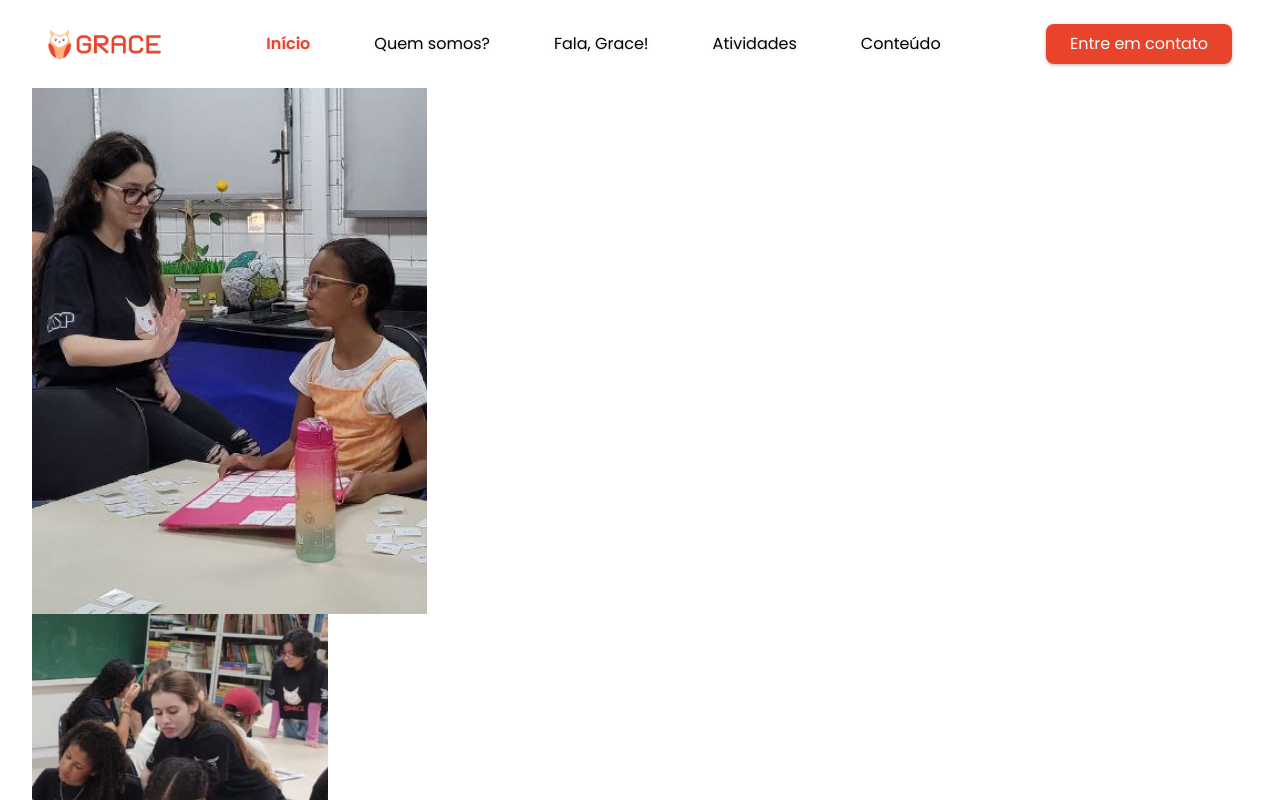
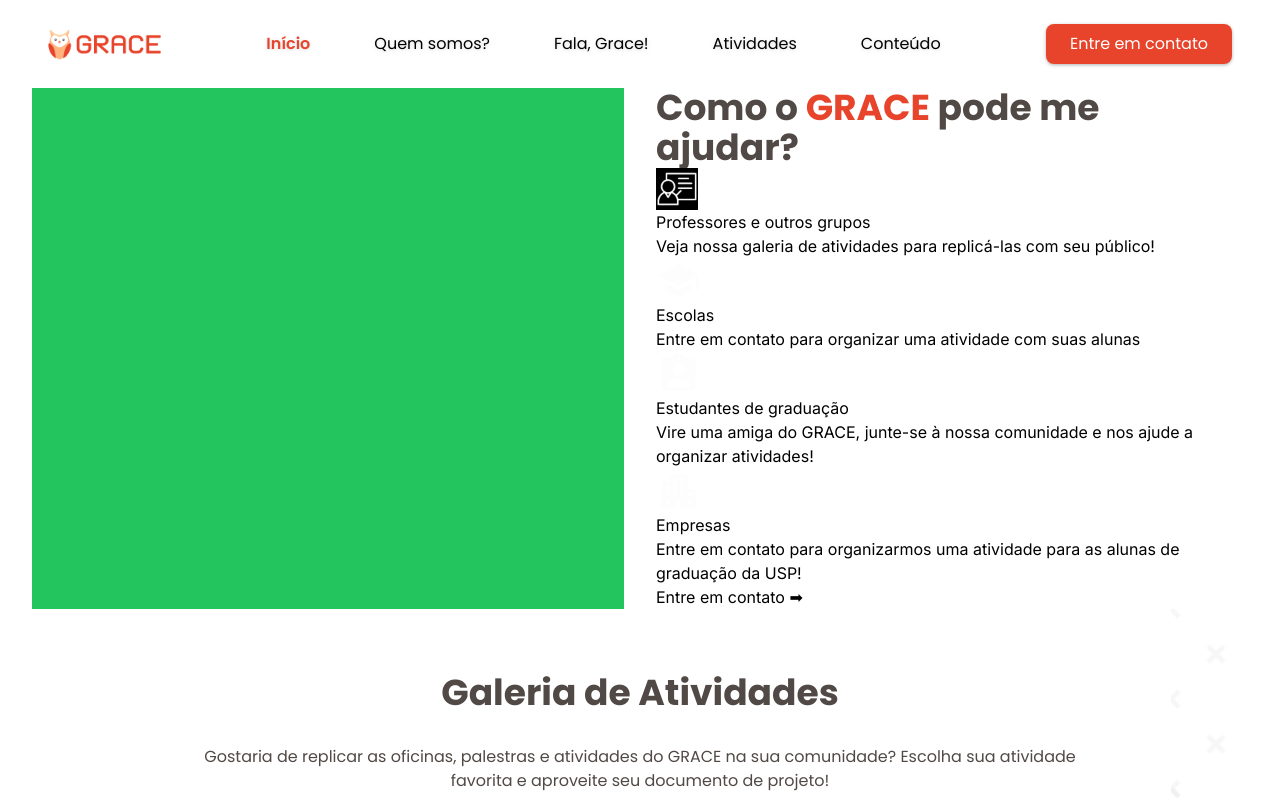
Before and after one commit to petsi-each/Grace-Website, a Next.js app: page / in a window 1280 px wide. Shown: the top 800 px of the page. Built offline with nearby package versions, Linux system fonts and the light colour scheme.

Commit message:
style: add grid & title styling

```diff
--- a/src/app/components/ComoGracePodeAjudar.tsx
+++ b/src/app/components/ComoGracePodeAjudar.tsx
@@ -8,13 +8,13 @@
     const emailGrace = "pet-si-each@usp.br";
 
     return (
-        <section >
-            <div>
-                <img src="./home/grace-ajuda-1.png" alt="Membra do GRACE fazendo high five com uma criança" />
-                <img src="./home/grace-ajuda-2.png" alt="Na frente, membra do GRACE monitorando duas alunas em atividade. Atrás, outra membra auxiliando outras alunas" />
+        <section className="grid grid-cols-2 gap-8">
+            <div className="bg-green-500">
+                {/* <img src="./home/grace-ajuda-1.png" alt="Membra do GRACE fazendo high five com uma criança" /> */}
+                {/* <img src="./home/grace-ajuda-2.png" alt="Na frente, membra do GRACE monitorando duas alunas em atividade. Atrás, outra membra auxiliando outras alunas" /> */}
             </div>
             <div>
-                <h2>Como o <b>GRACE</b> pode me ajudar</h2>
+                <h2 className="font-Poppins text-4xl font-bold text-cinzaGrace">Como o <span className="text-vermelhoGrace">GRACE</span> pode me ajudar?</h2>
                 <div>
                     <span><TeacherIcon /></span>
                     <span>
```
